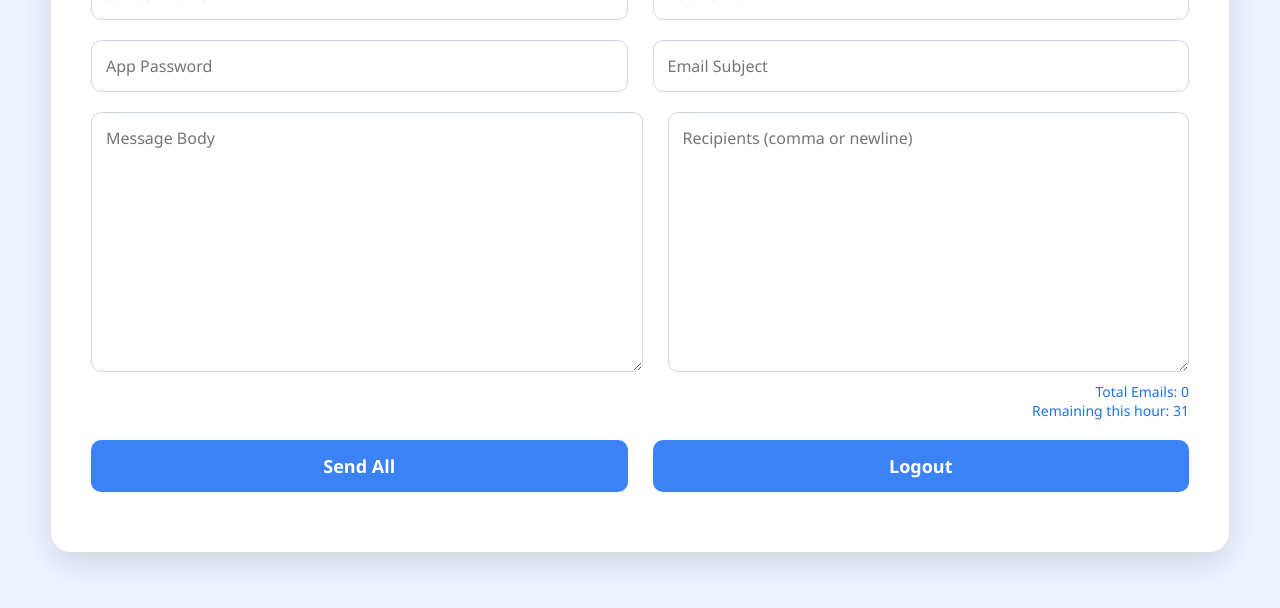
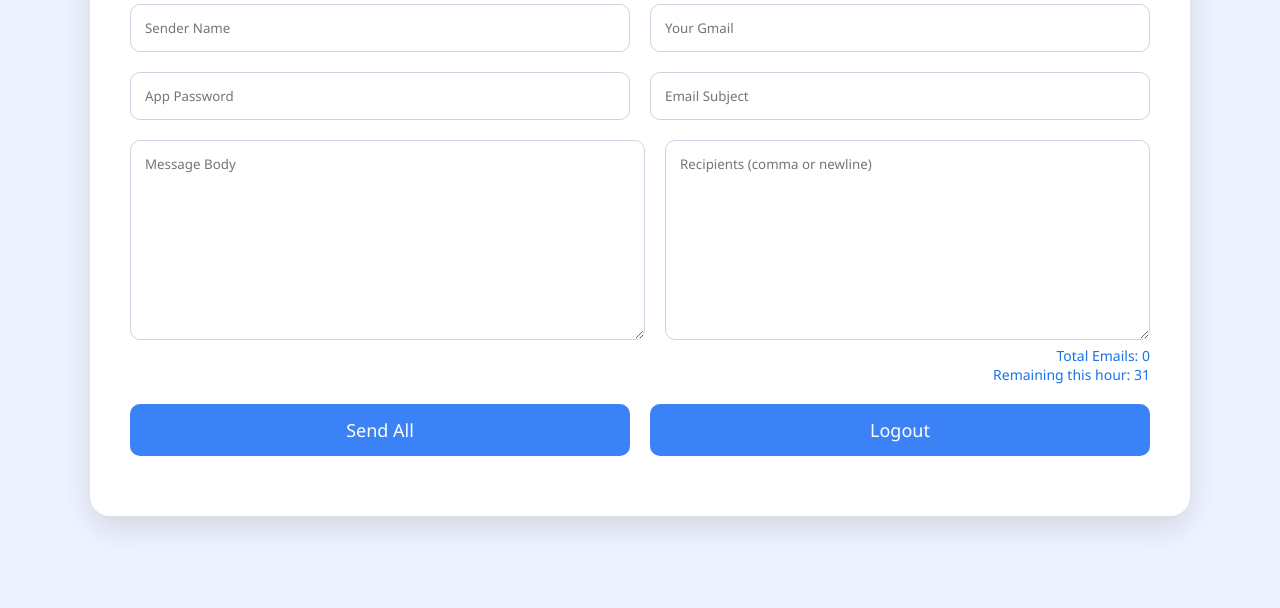
Before and after one commit to email-maker/nikki-pooja-i10-car, a website: page public/launcher.html in a window 1280 px wide. Shown: the part 192-800 px from the top of the page. Drawn offline with Linux system fonts and the light colour scheme.

Commit message:
Update style.css

```diff
--- a/public/style.css
+++ b/public/style.css
@@ -1,9 +1,4 @@
-*{
-  margin:0;
-  padding:0;
-  box-sizing:border-box;
-  font-family:"Segoe UI", sans-serif;
-}
+*{margin:0;padding:0;box-sizing:border-box;font-family:"Segoe UI",sans-serif;}
 
 body{
   display:flex;
@@ -14,7 +9,7 @@ body{
   padding:20px;
 }
 
-/* LOGIN PAGE */
+/* LOGIN */
 .login-card{
   background:#fff;
   padding:35px;
@@ -24,10 +19,7 @@ body{
   box-shadow:0 10px 30px rgba(0,0,0,0.12);
 }
 
-.login-logo{
-  font-size:48px;
-  margin-bottom:10px;
-}
+.login-logo{font-size:48px;margin-bottom:10px;}
 
 .login-card input{
   width:100%;
@@ -48,80 +40,65 @@ body{
 }
 
 #loginStatus{
-  color:#ef4444;
-  margin-top:8px;
+  color:#ef4444;margin-top:8px;
 }
 
-
-/* MAIN LANDSCAPE PANEL */
+/* MAIN */
 .container{
   background:#fff;
   padding:40px;
   border-radius:20px;
-  width:1250px; /* WIDER LIKE YOU WANT */
+  width:1100px;
   max-width:95%;
   box-shadow:0 12px 32px rgba(0,0,0,0.12);
 }
 
 .container h2{
   text-align:center;
-  margin-bottom:20px;
   font-size:32px;
-  color:#111;
-}
-
-/* ROW SPACING */
-.row{
-  display:flex;
-  gap:25px;       /* more spacing */
   margin-bottom:20px;
 }
 
-/* INPUTS & BOXES */
-.row input,
-.row textarea,
-.row button{
+.row{
+  display:flex;
+  gap:20px;
+  margin-bottom:20px;
+}
+
+.row input, .row textarea, .row button{
   flex:1;
   padding:14px;
   border-radius:10px;
   border:1px solid #cbd5e1;
-  font-size:16px;
 }
 
-/* LANDSCAPE SIDE BY SIDE */
 .landscape-row{
   align-items:flex-start;
 }
 
-/* MESSAGE BOX BIGGER */
 .bigbox{
-  min-height:260px;   /* earlier small -> now bigger */
+  min-height:200px;
   resize:vertical;
 }
 
-/* RIGHT SIDE RECIPIENT SECTION */
 .recipient-box{
   flex:1;
   display:flex;
   flex-direction:column;
 }
 
-/* INFO TEXT */
 .small-info{
-  margin-top:10px;
   text-align:right;
+  margin-top:6px;
   font-size:14px;
   color:#1a73e8;
 }
 
-/* BUTTONS */
 .row button{
   background:#3b82f6;
   color:#fff;
   border:none;
-  border-radius:10px;
   font-size:18px;
-  font-weight:600;
   cursor:pointer;
 }
 
@@ -129,9 +106,7 @@ body{
   background:#2563eb;
 }
 
-/* STATUS TEXT */
 #statusMessage{
   text-align:center;
-  margin-top:5px;
   color:#ef4444;
 }
```
